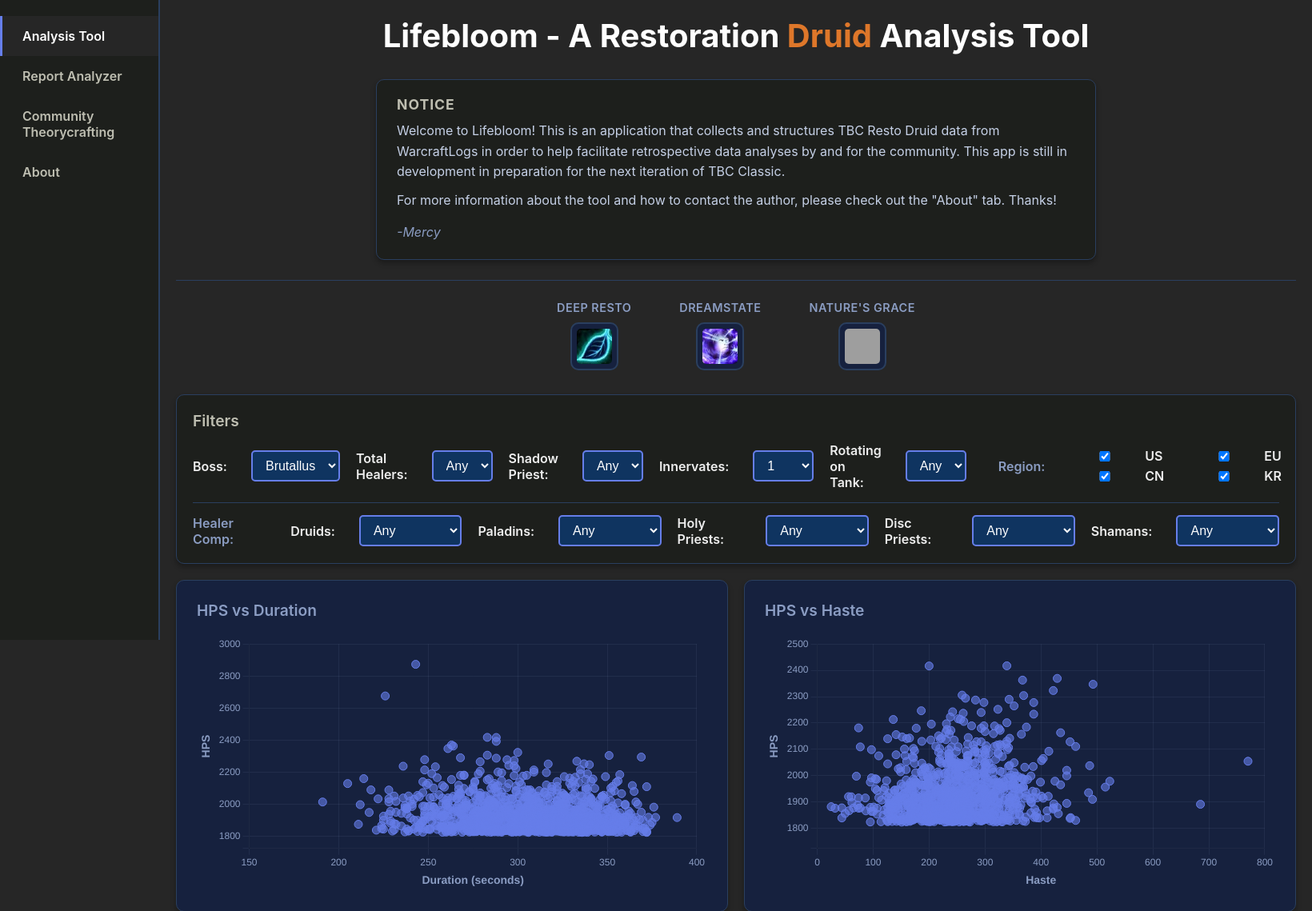
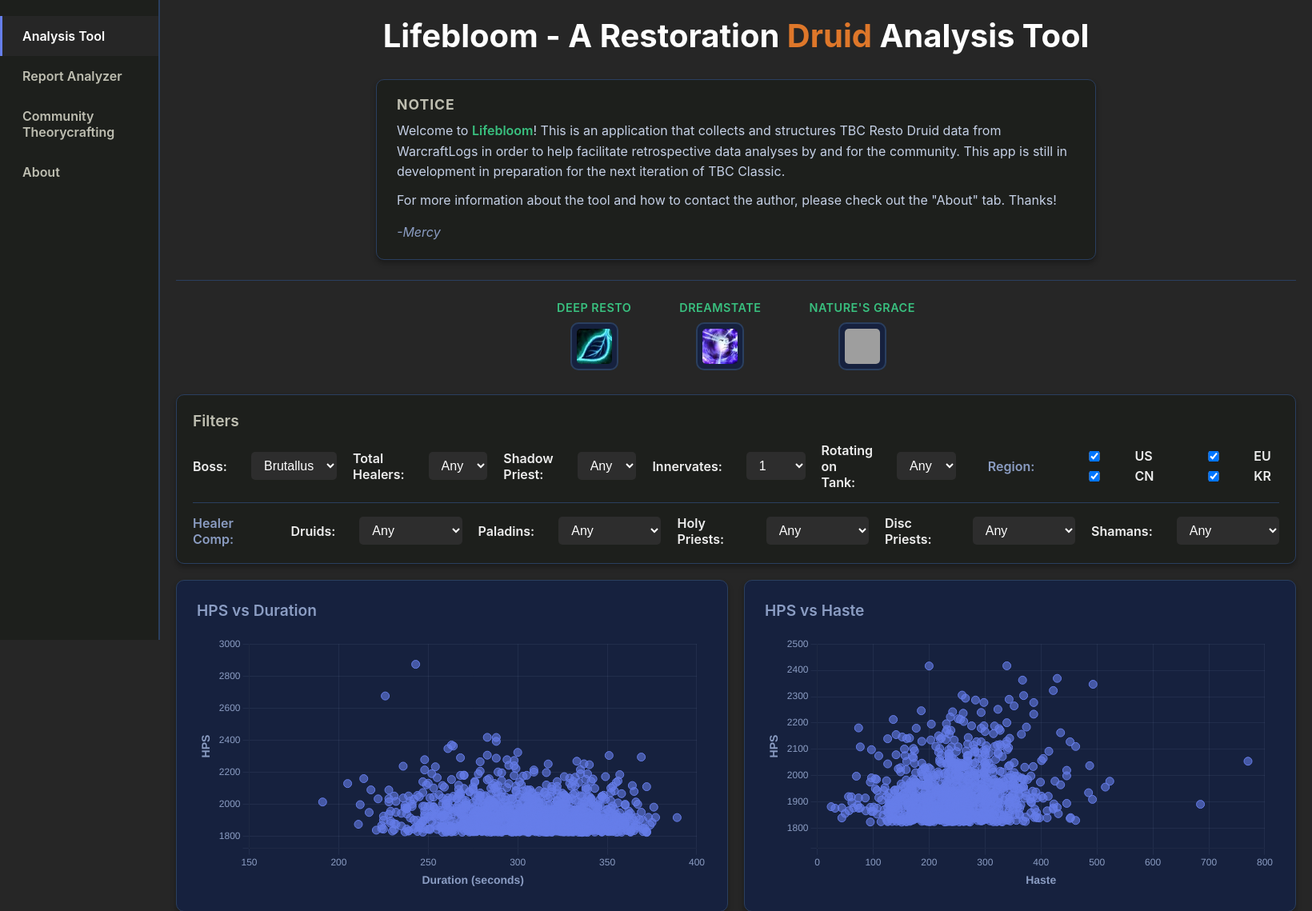
Before and after one commit to msdec321/Lifebloom, a Flask app: page / in a window 1640 px wide. Shown: the top 1139 px of the page at 80% size. Run offline with Flask 3, Linux system fonts and the light colour scheme; grey boxes are pictures that could not be loaded.

Commit message:
Color palette changes

```diff
--- a/templates/index.html
+++ b/templates/index.html
@@ -334,10 +334,10 @@
         .controls select,
         .controls input {
             padding: 8px 12px;
-            border: 2px solid #667eea;
+            border: none;
             border-radius: 5px;
             font-size: 1em;
-            background: #0f3460;
+            background: #2d2d2d;
             color: #fff;
         }
 
@@ -353,7 +353,7 @@
         .controls select:focus,
         .controls input:focus {
             outline: none;
-            border-color: #8b9dc3;
+            border-color: #39c07f;
         }
 
         .controls button {
@@ -387,7 +387,7 @@
         }
 
         .icon-label {
-            color: #8b9dc3;
+            color: #39c07f;
             font-size: 0.9em;
             font-weight: 600;
             text-transform: uppercase;
@@ -656,7 +656,7 @@
 
                 <div class="notice-banner">
                     <h3>Notice</h3>
-                    <p>Welcome to Lifebloom! This is an application that collects and structures TBC Resto Druid data from WarcraftLogs in order to help facilitate retrospective data analyses by and for the community. This app is still in development in preparation for the next iteration of TBC Classic.</p>
+                    <p>Welcome to <span style="color: #39c07f; font-weight: 600;">Lifebloom</span>! This is an application that collects and structures TBC Resto Druid data from WarcraftLogs in order to help facilitate retrospective data analyses by and for the community. This app is still in development in preparation for the next iteration of TBC Classic.</p>
                     <p>For more information about the tool and how to contact the author, please check out the "About" tab. Thanks!</p>
                     <p class="signature">-Mercy</p>
                 </div>
```
